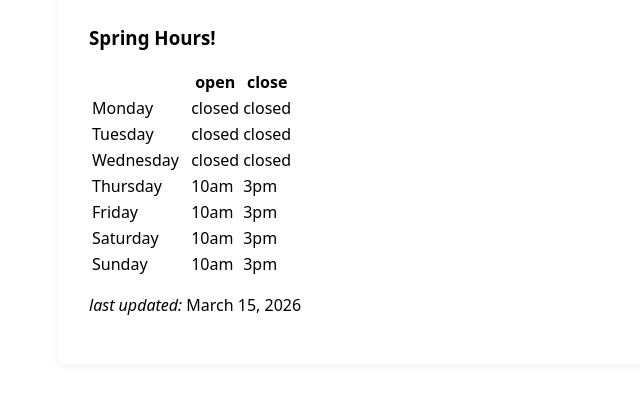
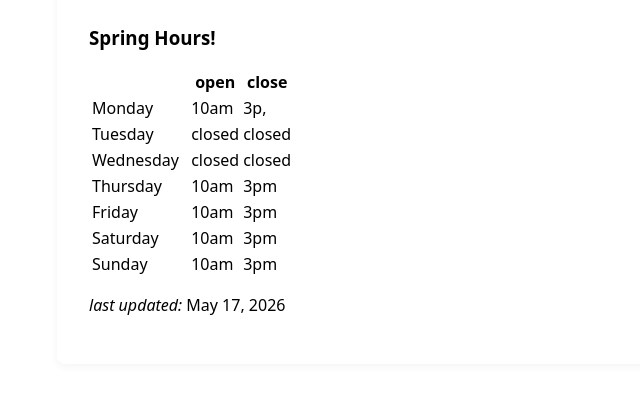
Before and after one commit to GSBC-longisland/GSBC-longisland.github.io, a Jekyll site: the page built from hours.md, in a window 1280 px wide. Shown: the part 593-997 px from the top of the page, without its empty margins (226-866 px from the left). Built offline with Jekyll 4.4.1, drawn with Linux system fonts in a browser that asks for light colours.

Commit message:
Update hours.md

```diff
--- a/hours.md
+++ b/hours.md
@@ -9,7 +9,7 @@ permalink: /hours/
 
 |  | | open | close |
 |-----|------|-------|-----|
-| Monday |  | closed | closed |
+| Monday |  | 10am | 3p, |
 | Tuesday | | closed | closed |
 | Wednesday | | closed | closed |
 | Thursday | | 10am | 3pm |
@@ -19,4 +19,4 @@ permalink: /hours/
 
 
 
-*last updated:* March 15, 2026
+*last updated:* May 17, 2026
```
